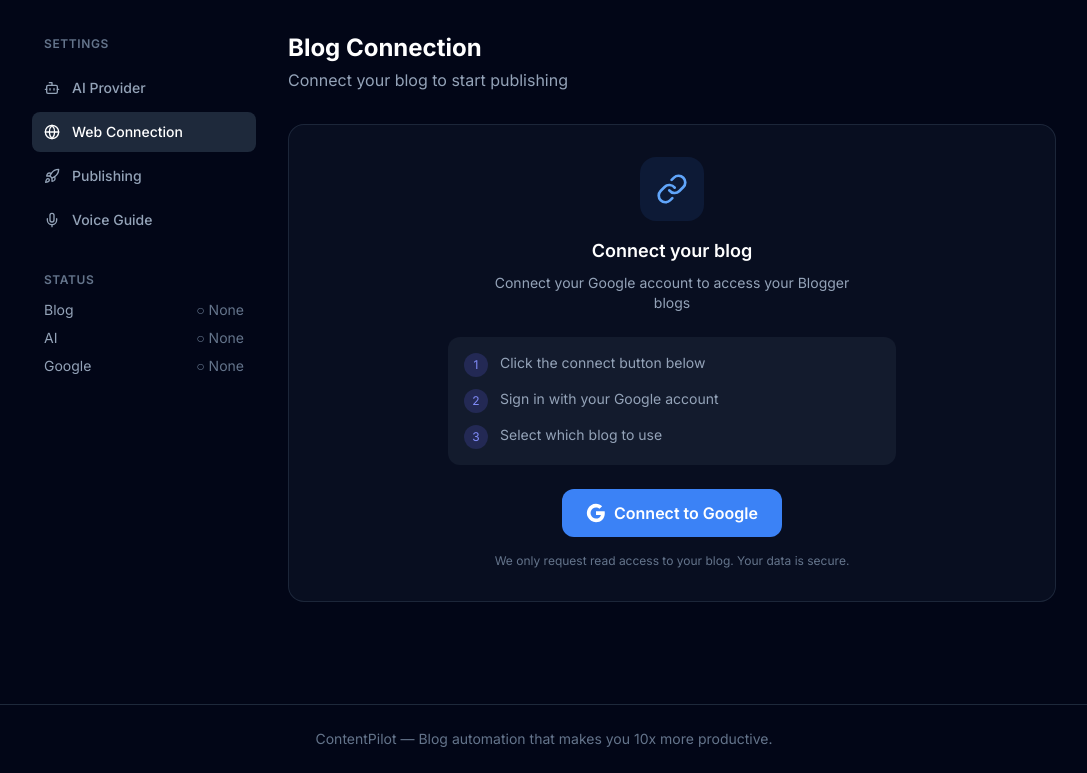
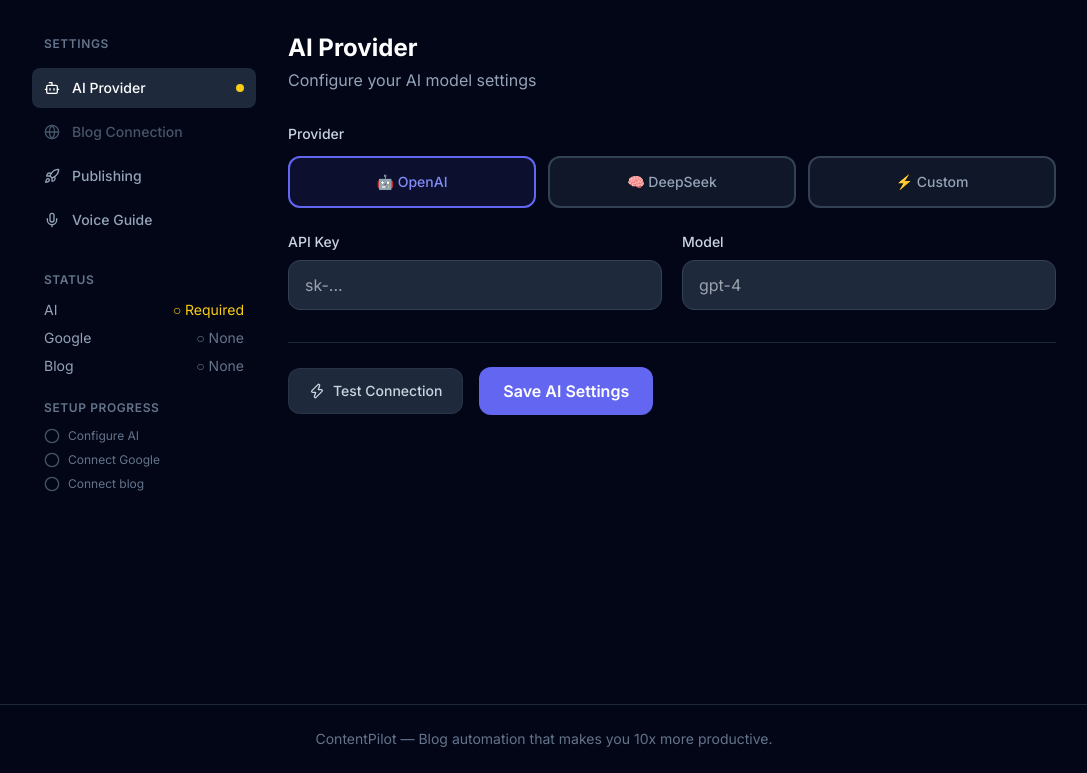
Before and after one commit to bagasunix/content-pilot, a Flask app: page /settings in a window 1280 px wide. Shown: the part 65-838 px from the top of the page, without its empty margins (96-1183 px from the left). Run offline with Flask 3, Linux system fonts and the light colour scheme; the visitor is signed in with stand-in values (Sample User, id 1); data that the repository does not hold is empty; some libraries are stand-ins or nearby versions.

Commit message:
feat: enforce AI Provider setup before blog connection
- AI Provider tab is now first and required
- Blog Connection tab is disabled until AI is configured
- Show warning in blog tab if AI not configured
- Add setup progress indicator in sidebar
- Default to AI tab for new users
- Add status dots (yellow=required, green=connected)

```diff
--- a/web/templates/settings.html
+++ b/web/templates/settings.html
@@ -10,19 +10,38 @@
         <div class="sticky top-24">
             <p class="text-xs font-semibold text-surface-500 uppercase tracking-wider mb-4 px-3">Settings</p>
             <div class="space-y-1">
+                <!-- Step 1: AI Provider (Required first) -->
                 <button @click="activeTab = 'ai'" :class="activeTab === 'ai' ? 'bg-surface-800 text-white' : 'text-surface-400 hover:text-white hover:bg-surface-800/50'"
-                    class="w-full flex items-center gap-3 px-3 py-2.5 rounded-lg text-sm font-medium transition-colors">
+                        class="w-full flex items-center gap-3 px-3 py-2.5 rounded-lg text-sm font-medium transition-colors">
                     <i data-lucide="bot" class="w-4 h-4"></i> AI Provider
+                    {% if not config.get('ai', {}).get('api_key') %}
+                    <span class="ml-auto w-2 h-2 bg-yellow-400 rounded-full"></span>
+                    {% endif %}
                 </button>
-                <button @click="activeTab = 'blog'" :class="activeTab === 'blog' ? 'bg-surface-800 text-white' : 'text-surface-400 hover:text-white hover:bg-surface-800/50'"
+
+                <!-- Step 2: Blog Connection (requires AI) -->
+                <button @click="activeTab = 'blog'"
+                        :class="activeTab === 'blog' ? 'bg-surface-800 text-white' : '{% if not config.get('ai', {}).get('api_key') %}text-surface-600 cursor-not-allowed{% else %}text-surface-400 hover:text-white hover:bg-surface-800/50{% endif %}'"
+                        {% if not config.get('ai', {}).get('api_key') %}disabled{% endif %}
                         class="w-full flex items-center gap-3 px-3 py-2.5 rounded-lg text-sm font-medium transition-colors">
-                    <i data-lucide="globe" class="w-4 h-4"></i> Web Connection
+                    <i data-lucide="globe" class="w-4 h-4"></i> Blog Connection
+                    {% if not blog_connected and config.get('ai', {}).get('api_key') %}
+                    <span class="ml-auto w-2 h-2 bg-yellow-400 rounded-full"></span>
+                    {% elif blog_connected %}
+                    <span class="ml-auto w-2 h-2 bg-green-400 rounded-full"></span>
+                    {% endif %}
                 </button>
-                <button @click="activeTab = 'publish'" :class="activeTab === 'publish' ? 'bg-surface-800 text-white' : 'text-surface-400 hover:text-white hover:bg-surface-800/50'"
+
+                <!-- Step 3: Publishing -->
+                <button @click="activeTab = 'publish'"
+                        :class="activeTab === 'publish' ? 'bg-surface-800 text-white' : 'text-surface-400 hover:text-white hover:bg-surface-800/50'"
                         class="w-full flex items-center gap-3 px-3 py-2.5 rounded-lg text-sm font-medium transition-colors">
                     <i data-lucide="rocket" class="w-4 h-4"></i> Publishing
                 </button>
-                <button @click="activeTab = 'voice'" :class="activeTab === 'voice' ? 'bg-surface-800 text-white' : 'text-surface-400 hover:text-white hover:bg-surface-800/50'"
+
+                <!-- Step 4: Voice Guide -->
+                <button @click="activeTab = 'voice'"
+                        :class="activeTab === 'voice' ? 'bg-surface-800 text-white' : 'text-surface-400 hover:text-white hover:bg-surface-800/50'"
                         class="w-full flex items-center gap-3 px-3 py-2.5 rounded-lg text-sm font-medium transition-colors">
                     <i data-lucide="mic" class="w-4 h-4"></i> Voice Guide
                 </button>
@@ -33,15 +52,9 @@
                 <p class="text-xs font-semibold text-surface-500 uppercase tracking-wider mb-3">Status</p>
                 <div class="space-y-2 text-sm">
                     <div class="flex items-center justify-between">
-                        <span class="text-surface-400">Blog</span>
-                        <span class="{% if blog_connected %}text-green-400{% else %}text-surface-500{% endif %}">
-                            {% if blog_connected %}● Connected{% else %}○ None{% endif %}
-                        </span>
-                    </div>
-                    <div class="flex items-center justify-between">
                         <span class="text-surface-400">AI</span>
-                        <span class="{% if config.get('ai', {}).get('api_key') %}text-green-400{% else %}text-surface-500{% endif %}">
-                            {% if config.get('ai', {}).get('api_key') %}● Set{% else %}○ None{% endif %}
+                        <span class="{% if config.get('ai', {}).get('api_key') %}text-green-400{% else %}text-yellow-400{% endif %}">
+                            {% if config.get('ai', {}).get('api_key') %}● Set{% else %}○ Required{% endif %}
                         </span>
                     </div>
                     <div class="flex items-center justify-between">
@@ -49,6 +62,46 @@
                         <span class="{% if google_connected %}text-green-400{% else %}text-surface-500{% endif %}">
                             {% if google_connected %}● Connected{% else %}○ None{% endif %}
                         </span>
+                    </div>
+                    <div class="flex items-center justify-between">
+                        <span class="text-surface-400">Blog</span>
+                        <span class="{% if blog_connected %}text-green-400{% else %}text-surface-500{% endif %}">
+                            {% if blog_connected %}● Connected{% else %}○ None{% endif %}
+                        </span>
+                    </div>
+                </div>
+            </div>
+
+            <!-- Setup Progress -->
+            <div class="mt-6 px-3">
+                <p class="text-xs font-semibold text-surface-500 uppercase tracking-wider mb-3">Setup Progress</p>
+                <div class="space-y-2">
+                    <div class="flex items-center gap-2 text-xs">
+                        {% if config.get('ai', {}).get('api_key') %}
+                        <i data-lucide="check-circle" class="w-4 h-4 text-green-400"></i>
+                        <span class="text-green-400">AI configured</span>
+                        {% else %}
+                        <i data-lucide="circle" class="w-4 h-4 text-surface-600"></i>
+                        <span class="text-surface-500">Configure AI</span>
+                        {% endif %}
+                    </div>
+                    <div class="flex items-center gap-2 text-xs">
+                        {% if google_connected %}
+                        <i data-lucide="check-circle" class="w-4 h-4 text-green-400"></i>
+                        <span class="text-green-400">Google connected</span>
+                        {% else %}
+                        <i data-lucide="circle" class="w-4 h-4 text-surface-600"></i>
+                        <span class="text-surface-500">Connect Google</span>
+                        {% endif %}
+                    </div>
+                    <div class="flex items-center gap-2 text-xs">
+                        {% if blog_connected %}
+                        <i data-lucide="check-circle" class="w-4 h-4 text-green-400"></i>
+                        <span class="text-green-400">Blog connected</span>
+                        {% else %}
+                        <i data-lucide="circle" class="w-4 h-4 text-surface-600"></i>
+                        <span class="text-surface-500">Connect blog</span>
+                        {% endif %}
                     </div>
                 </div>
             </div>
@@ -79,8 +132,22 @@
                     <p class="text-surface-400 mt-1">Connect your blog to start publishing</p>
                 </div>
 
-                {% if not google_connected %}
-                <!-- ===== STEP 1: Not Connected — Show Connect Button ===== -->
+                {% if not config.get('ai', {}).get('api_key') %}
+                <!-- AI Required Warning -->
+                <div class="bg-yellow-500/10 border border-yellow-500/20 rounded-2xl p-6 text-center">
+                    <div class="w-12 h-12 bg-yellow-500/10 rounded-xl flex items-center justify-center mx-auto mb-4">
+                        <i data-lucide="alert-triangle" class="w-6 h-6 text-yellow-400"></i>
+                    </div>
+                    <h3 class="font-semibold text-white mb-2">AI Provider required</h3>
+                    <p class="text-surface-400 text-sm mb-4">Configure your AI provider first before connecting your blog.</p>
+                    <button @click="activeTab = 'ai'"
+                            class="px-5 py-2.5 bg-yellow-500 hover:bg-yellow-600 text-white font-medium rounded-xl transition-colors text-sm">
+                        Configure AI Provider →
+                    </button>
+                </div>
+
+                {% elif not google_connected %}
+                <!-- ===== Google Required — Show Connect Button ===== -->
                 <div class="bg-surface-900/50 border border-surface-700/50 rounded-2xl p-8 text-center">
                     <div class="w-16 h-16 bg-blue-500/10 rounded-2xl flex items-center justify-center mx-auto mb-4">
                         <i data-lucide="link" class="w-8 h-8 text-blue-400"></i>
@@ -118,7 +185,7 @@
                 </div>
 
                 {% else %}
-                <!-- ===== STEP 2: Connected — Show Blog Selection ===== -->
+                <!-- ===== Blog Selection — Show Dropdown ===== -->
                 <div class="bg-surface-900/50 border border-surface-700/50 rounded-2xl p-6">
                     <!-- Connection Status -->
                     <div class="flex items-center gap-3 mb-6 pb-6 border-b border-surface-800">
@@ -374,7 +441,7 @@
 <script>
 function settingsPage() {
     return {
-        activeTab: 'blog',
+        activeTab: '{% if config.get("ai", {}).get("api_key") %}blog{% else %}ai{% endif %}',
         aiTesting: false,
         aiResult: null,
         voiceLoading: false,
```
